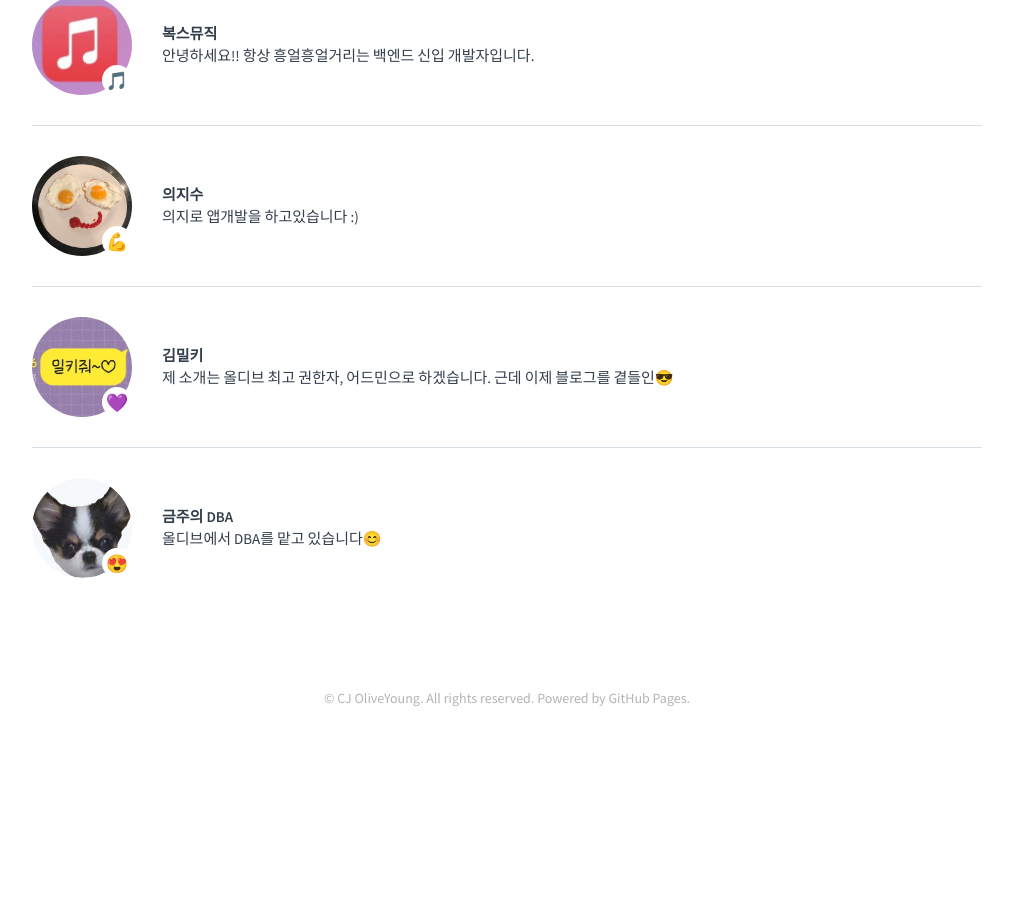
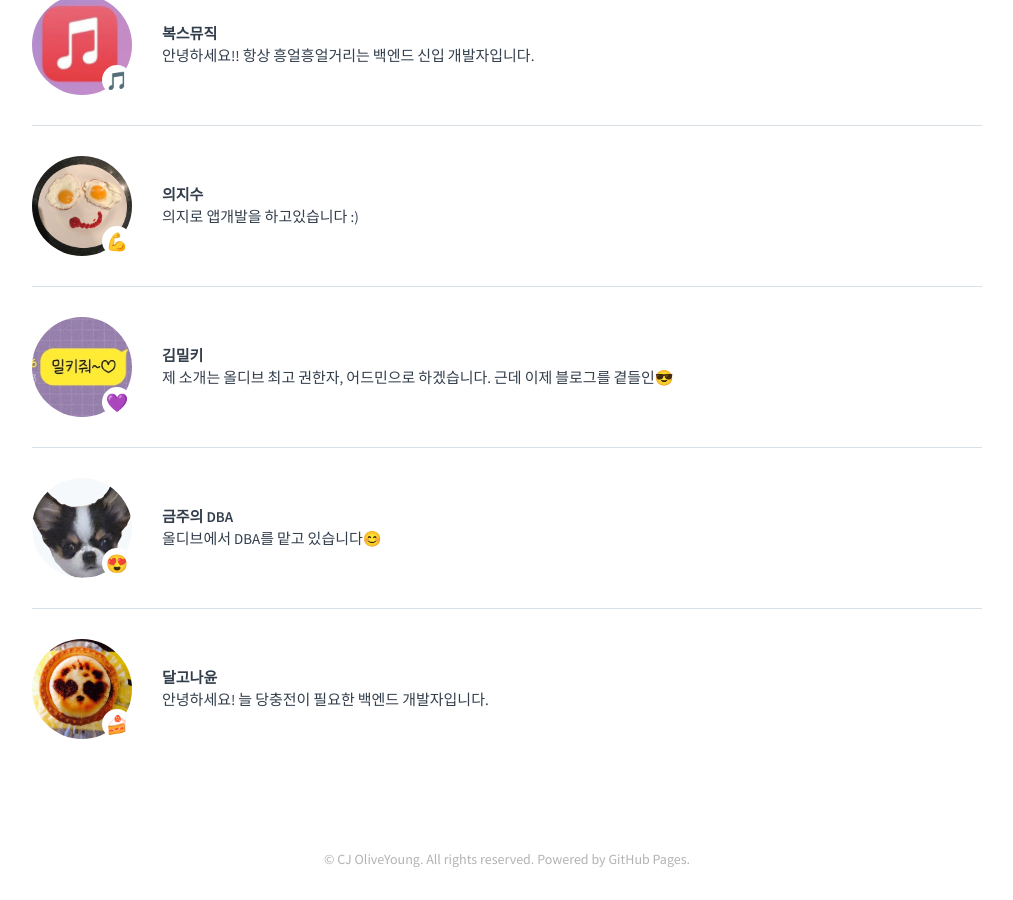
Before and after one commit to tedpark/oy-alldev.github.io, a Jekyll site: the page built from about/index.md, in a window 1280 px wide and 900 px high, scrolled down 3202 px. Shown: the whole window, without its empty margins (133-1146 px from the left). Built offline with Jekyll 4.4.1, drawn with Linux system fonts in a browser that asks for light colours; before the commit the page ends 3941 px from its top, so only the background shows below that.

Commit message:
feature/윤혜원 프로필 추가

```diff
--- a/_data/members.yml
+++ b/_data/members.yml
@@ -80,3 +80,8 @@
   emoji: 😍
   name: 금주의 DBA
   comment: 올디브에서 DBA를 맡고 있습니다😊
+
+- id: 834893
+  emoji: 🍰
+  name: 달고나윤
+  comment: 안녕하세요! 늘 당충전이 필요한 백엔드 개발자입니다.
```
Also changed, not shown: about/img/834893.JPG (added).
